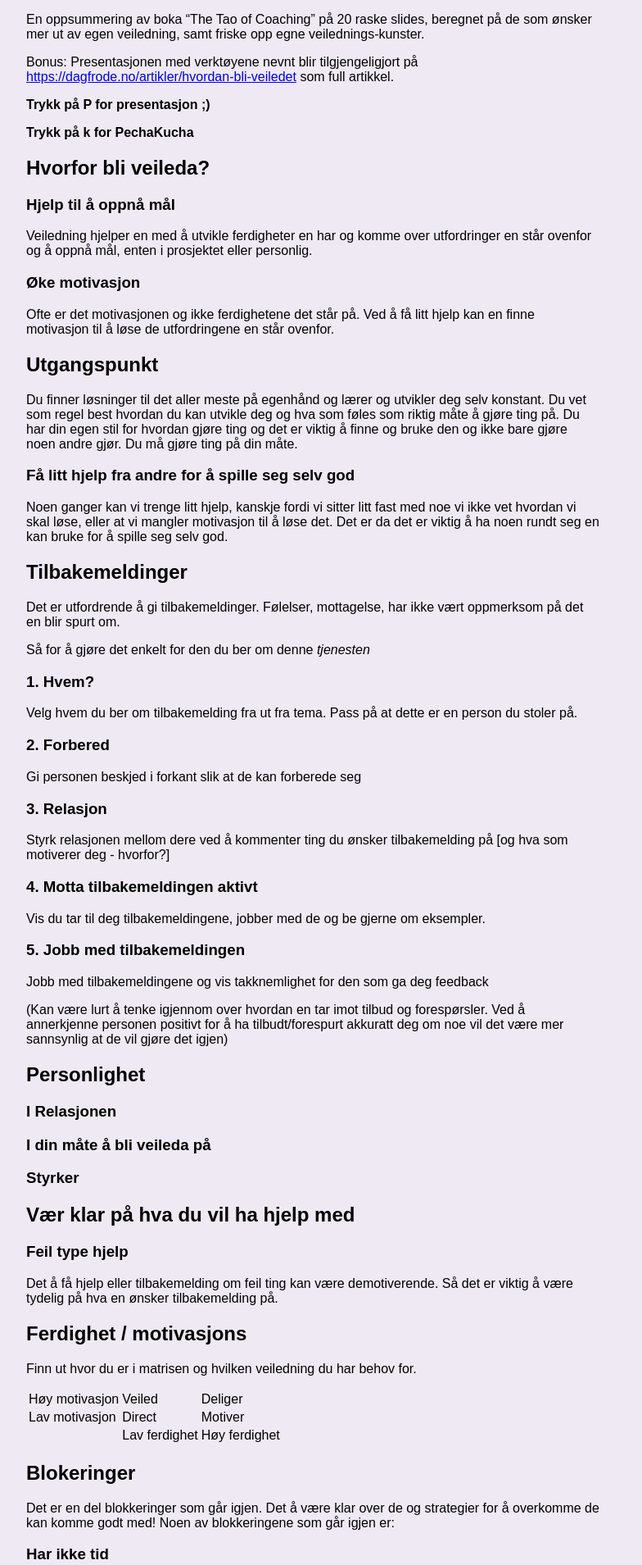
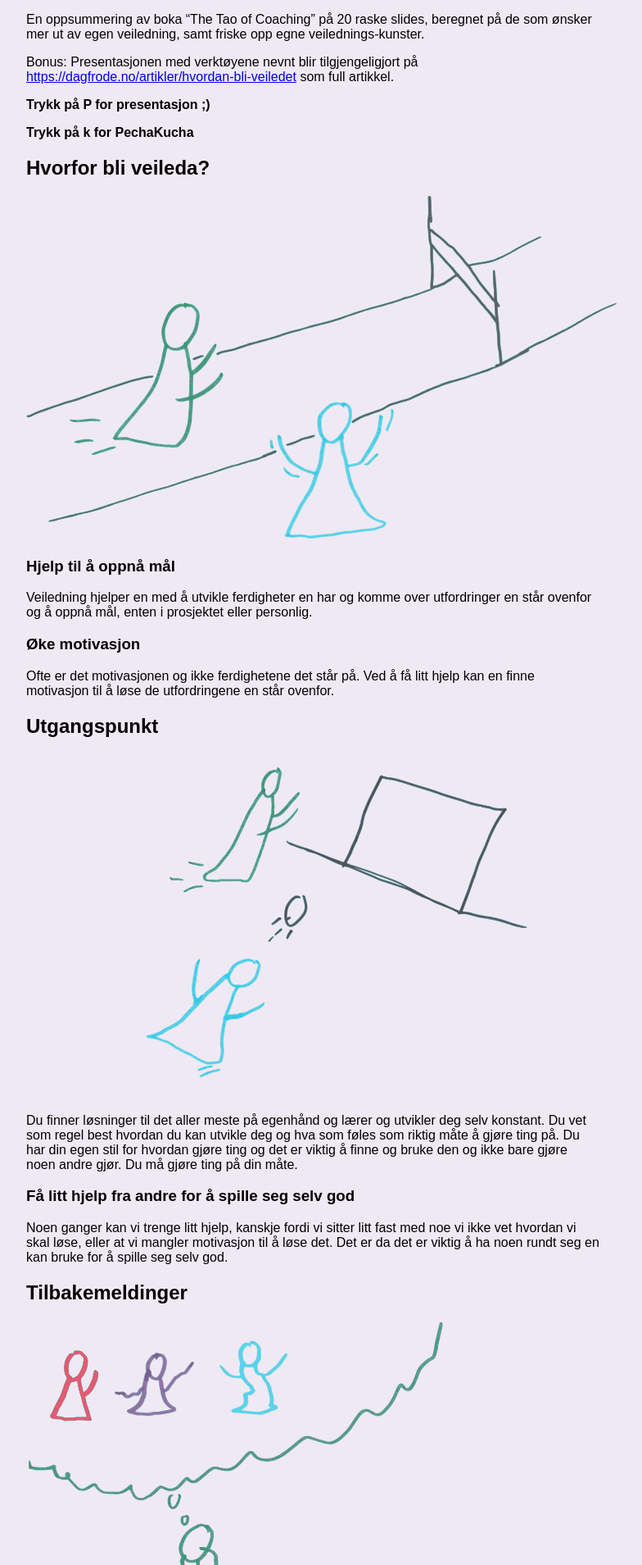
Before and after one commit to dagfs/dagfs.github.io, a Jekyll site: the page built from artikler/hvordan-bli-veiledet/index.md, in a window 1280 px wide. Shown: the part 337-2246 px from the top of the page at 82% size, without its empty margins (258-1042 px from the left). Built offline with Jekyll 4.4.1, drawn with Linux system fonts in a browser that asks for light colours; our own code applies the rules of GitHub Pages for plain Markdown files.

Commit message:
Add images

```diff
--- a/_layouts/default.html
+++ b/_layouts/default.html
@@ -117,13 +117,15 @@ body.presentation h2{
 }
 
       body.presentation h3{
-    font-size:3vh;
+        display:none;
       }
 
         body.presentation h4, body.presentation h5{
     display:none;
       }
-
+      body.presentation object{
+        max-height: 100%;
+      }
 
 body.presentation .slide-body{
   display: inline-block;
--- a/artikler/hvordan-bli-veiledet.md
+++ b/artikler/hvordan-bli-veiledet/index.md
@@ -28,16 +28,23 @@ Bonus: Presentasjonen med verktøyene nevnt blir tilgjengeligjort på [https://d
 
 ## Hvorfor bli veileda?
 
+<object data="1.svg" type="image/svg+xml">
+</object>
+
 ### Hjelp til å oppnå mål
+
 Veiledning hjelper en med å utvikle ferdigheter en har og komme over utfordringer en står ovenfor og å oppnå mål, enten i prosjektet eller personlig.
 
+### Øke motivasjon
 
-### Øke motivasjon
 Ofte er det motivasjonen og ikke ferdighetene det står på. Ved å få litt hjelp kan en finne motivasjon til å løse de utfordringene en står ovenfor.
 
 <!---->
 
 ## Utgangspunkt
+
+<object data="2.svg" type="image/svg+xml">
+</object>
 
 Du finner løsninger til det aller meste på egenhånd og lærer og utvikler deg selv konstant. Du vet som regel best hvordan du kan utvikle deg og hva som føles som riktig måte å gjøre ting på. Du har din egen stil for hvordan gjøre ting og det er viktig å finne og bruke den og ikke bare gjøre noen andre gjør. Du må gjøre ting på din måte.
 
@@ -49,31 +56,38 @@ Noen ganger kan vi trenge litt hjelp, kanskje fordi vi sitter litt fast med noe
 
 ## Tilbakemeldinger
 
+<object data="3.svg" type="image/svg+xml">
+</object>
+
 Det er utfordrende å gi tilbakemeldinger. Følelser, mottagelse, har ikke vært oppmerksom på det en blir spurt om.
 
 Så for å gjøre det enkelt for den du ber om denne _tjenesten_
 
 ### 1. Hvem?
+
 Velg hvem du ber om tilbakemelding fra ut fra tema. Pass på at dette er en person du stoler på.
 
 ### 2. Forbered
+
 Gi personen beskjed i forkant slik at de kan forberede seg
-
-
 
 <!---->
 
 ## Tilbakemeldinger - 2 [presentation-only]
 
+<object data="4.svg" type="image/svg+xml">
+</object>
 
 ### 3. Relasjon
+
 Styrk relasjonen mellom dere ved å kommenter ting du ønsker tilbakemelding på [og hva som motiverer deg - hvorfor?]
 
 ### 4. Motta tilbakemeldingen aktivt
+
 Vis du tar til deg tilbakemeldingene, jobber med de og be gjerne om eksempler.
 
+### 5. Jobb med tilbakemeldingen
 
-### 5. Jobb med tilbakemeldingen
 Jobb med tilbakemeldingene og vis takknemlighet for den som ga deg feedback
 
 (Kan være lurt å tenke igjennom over hvordan en tar imot tilbud og forespørsler. Ved å annerkjenne personen positivt for å ha tilbudt/forespurt akkuratt deg om noe vil det være mer sannsynlig at de vil gjøre det igjen)
@@ -82,6 +96,8 @@ Jobb med tilbakemeldingene og vis takknemlighet for den som ga deg feedback
 
 ## Personlighet
 
+<object data="5.svg" type="image/svg+xml">
+</object>
 
 ### I Relasjonen
 
@@ -89,17 +105,23 @@ Jobb med tilbakemeldingene og vis takknemlighet for den som ga deg feedback
 
 ### Styrker
 
-
 <!---->
 
 ## Vær klar på hva du vil ha hjelp med
 
+<object data="6.svg" type="image/svg+xml">
+</object>
+
 ### Feil type hjelp
+
 Det å få hjelp eller tilbakemelding om feil ting kan være demotiverende. Så det er viktig å være tydelig på hva en ønsker tilbakemelding på.
 
 <!---->
 
 ## Ferdighet / motivasjons
+
+<object data="7.svg" type="image/svg+xml">
+</object>
 
 Finn ut hvor du er i matrisen og hvilken veiledning du har behov for.
 
@@ -110,6 +132,9 @@ Lav motivasjon | Direct | Motiver
 <!---->
 
 ## Blokeringer
+
+<object data="8.svg" type="image/svg+xml">
+</object>
 
 Det er en del blokkeringer som går igjen. Det å være klar over de og strategier for å overkomme de kan komme godt med! Noen av blokkeringene som går igjen er:
 
@@ -123,19 +148,18 @@ avklar hvordan tilbakemeldinger skal gjøres
 
 ### Når jeg tenker meg om går det nok greit like vel
 
-
 hvis det ignoreres vil det gå seg til.
 
 ### Det er vanskelig å spørre
 
 motsatt: kan såre noen
 
-
-
-
 <!---->
 
 ## Finn noen som stiller gode spørsmål
+
+<object data="9.svg" type="image/svg+xml">
+</object>
 
 Har du opplevd at en noen[kollega, en venn, eller en i familien] har stilt et spørsmål som har gjort veien videre klar?
 
@@ -149,29 +173,32 @@ Da vet du at:
 
 ## Endre perspektiv med spørsmål
 
+<object data="10.svg" type="image/svg+xml">
+</object>
+
 ### Tar litt lenger tid
 
-
 ### Gir større læringsutbytte
-
 
 <!---->
 
 ## Motivasjon
 
+<object data="11.svg" type="image/svg+xml">
+</object>
+
 ### Lettere å unngå å demotivere enn å motivere
 
 ### Finn en måte å jobbe på som føles meningsfull ut. Intern, for teamet eller ekstern.
-
-
-
 
 <!---->
 
 ## Hvordan kan en effektiv veiledningsøkt se ut?
 
+<object data="12.svg" type="image/svg+xml">
+</object>
+
 Det er mange rammeverk for å gi veiledning. Felles er at det er en strukturert tankeprosess som tar deg igjennom faktaene vi har og raskt kommer til et tiltak. Det å prøve ut noe er bedre enn å bli stående og hvis det ikke fungerer er det bare å skifte rettning.
-
 
 ### Hva vet vi?
 
@@ -181,10 +208,12 @@ Det er mange rammeverk for å gi veiledning. Felles er at det er en strukturert
 
 ### Hva går vi for?
 
-
 <!---->
 
 ## Hvordan kan en effektiv veiledningsøkt se ut? - 2 [presentation-only]
+
+<object data="13.svg" type="image/svg+xml">
+</object>
 
 ### GROW
 
@@ -206,43 +235,46 @@ Hvilke muligheter har vi?
 
 Bli enige om en plan som blir fulgt opp for å se at tiltakene en kom frem til fungerer.
 
-
-
 ### Present, Past, and future
 
 #### Present
+
 Tenk på 3 ting som fungerer bra nå. Dette er for å varme opp tankeprosessen.
 
 #### Past
+
 Tenk på lignende situasjoner tidligere, hvordan kom du deg ut av det?
 
 #### Future
+
 Hva vet du at du må gjøre?
-
 
 ### ORID
 
 Rammeverkt for å fokusere en gruppe diskusjon for å avklare mål
 
 #### **O**bjective
+
 Hva vet gruppa?
 
 #### **R**eflective
+
 Hva føler gruppa om det de vet? Positivt? Negativt?
 
 #### **I**interpretive
+
 Hva er utfordringene?
 
 #### **D**ecisional
+
 Hva gjør gruppa videre?
-
-
-
 
 <!---->
 
 ## Hvordan gi tilbakemeldinger
 
+<object data="14.svg" type="image/svg+xml">
+</object>
 
 ### Gi primert skryt (min 80%)
 
@@ -258,24 +290,25 @@ Hva gjør gruppa videre?
 
 Unngå
 
-
 <!---->
 
 ## Hvordan gi tilbakemeldinger - 2 [presentation-only]
 
+<object data="15.svg" type="image/svg+xml">
+</object>
+
 ### Hvorfor primert skryt?
-
-
 
 Tilbakemeldinger vi gir har ofte utgangspunkt i oss selv. Vi anntar at vi ser ting den vi gir tilbakemeldinger til ikke ser, at vi vet hva du bør kunne og bør lære deg det, eller at det er en riktig måte å gjøre ting på og hvis du ikke følger min måte gjør du det feil. Du vet dessuten gjerne hva du kunne gjort bedre selv.
 
 Læring handler like mye om å utvikle potensialet som alt er som å tilegne seg noe nytt. En utvikler seg letter i områder en alt ser på som en styrke. Oppmerksomhet på våre styrker fra andre øker utviklingen av disse.
 
-
-
 <!---->
 
 ## Hvordan gi tilbakemeldinger - 3 [presentation-only]
+
+<object data="16.svg" type="image/svg+xml">
+</object>
 
 ### Hvordan få mest ut av tilbakemeldingen?
 
@@ -287,14 +320,16 @@ Snakk ut fra deg selv. Prøv å oppnå forståelse.
 
 Hvis noen gir positive tilbakemeldinger be om uttdyping slik at du forstår hva de likte.
 
+https://hbr.org/2019/03/the-feedback-fallacy
 
-
-https://hbr.org/2019/03/the-feedback-fallacy
 <!---->
 
 <!---->
 
 ## Ikke lek psykolog
+
+<object data="17.svg" type="image/svg+xml">
+</object>
 
 ### Fokuser på **hva** som er, ikke **hvorfor** det er sånn.
 
@@ -315,14 +350,12 @@ https://ideas.ted.com/the-right-way-to-be-introspective-yes-theres-a-wrong-way/
 https://hbr.org/2019/03/the-feedback-fallacy
 
 ### Managerprogram
+
 https://nanna.bekk.no/confluence/display/BM/Dokumentasjon+fra+samlingene
-
-
 
 ## The Tao of Coaching
 
 Sjekk ut boka
-
 
 ## Muligheter for å veilede
 
@@ -332,7 +365,6 @@ Sjekk ut boka
 
 ### TDT4290 - Kundestyrt prosjekt - Høst
 
-
 ## Erfaringer
 
 ### Engasjernede
@@ -341,7 +373,6 @@ Sjekk ut boka
 
 ### Bekreftelse og motivasjon
 
-
 ## NTNU / IDI
 
 ### Ønske om sammarbeid med bedrifter
```
Also changed, not shown: artikler/hvordan-bli-veiledet/1.svg (added), artikler/hvordan-bli-veiledet/10.svg (added), artikler/hvordan-bli-veiledet/11.svg (added), artikler/hvordan-bli-veiledet/12.svg (added), artikler/hvordan-bli-veiledet/13.svg (added), artikler/hvordan-bli-veiledet/14.svg (added), artikler/hvordan-bli-veiledet/15.svg (added), artikler/hvordan-bli-veiledet/16.svg (added), artikler/hvordan-bli-veiledet/17.svg (added), artikler/hvordan-bli-veiledet/2.svg (added), artikler/hvordan-bli-veiledet/3.svg (added), artikler/hvordan-bli-veiledet/4.svg (added), artikler/hvordan-bli-veiledet/5.svg (added), artikler/hvordan-bli-veiledet/6.svg (added), 3 more files.
